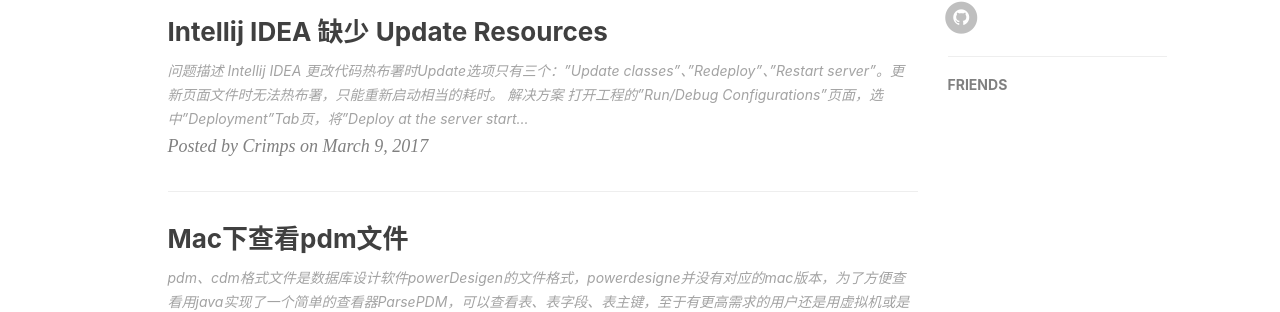
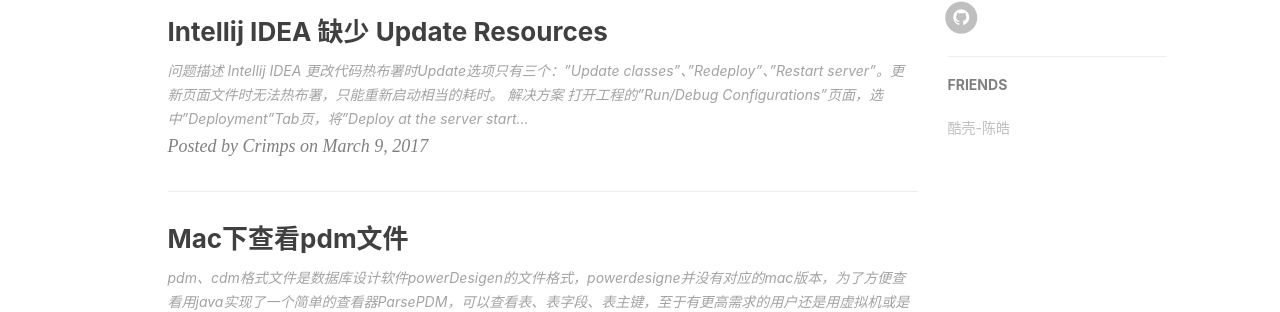
Before and after one commit to crimps/crimps.github.io, a Jekyll site: the page built from index.html, in a window 1280 px wide. Shown: the part 866-1178 px from the top of the page. Built offline with Jekyll 4.4.1, drawn with Linux system fonts in a browser that asks for light colours; nearby versions of some CDN libraries; the list of posts is cut into pages by our own code; comment, search, counter and statistics services are not loaded.

Commit message:
添加友情链接

```diff
--- a/_config.yml
+++ b/_config.yml
@@ -89,10 +89,11 @@
 
 # Friends
 friends: [
-    # {
-    #     title: "Su",
-    #     href: "http://su.gallery/"
-    # },{
+    {
+        title: "酷壳-陈皓",
+        href: "http://coolshell.cn/"
+    },
+    #{
     #     title: "乱序",
     #     href: "http://mida.re/"
     # },{
```
